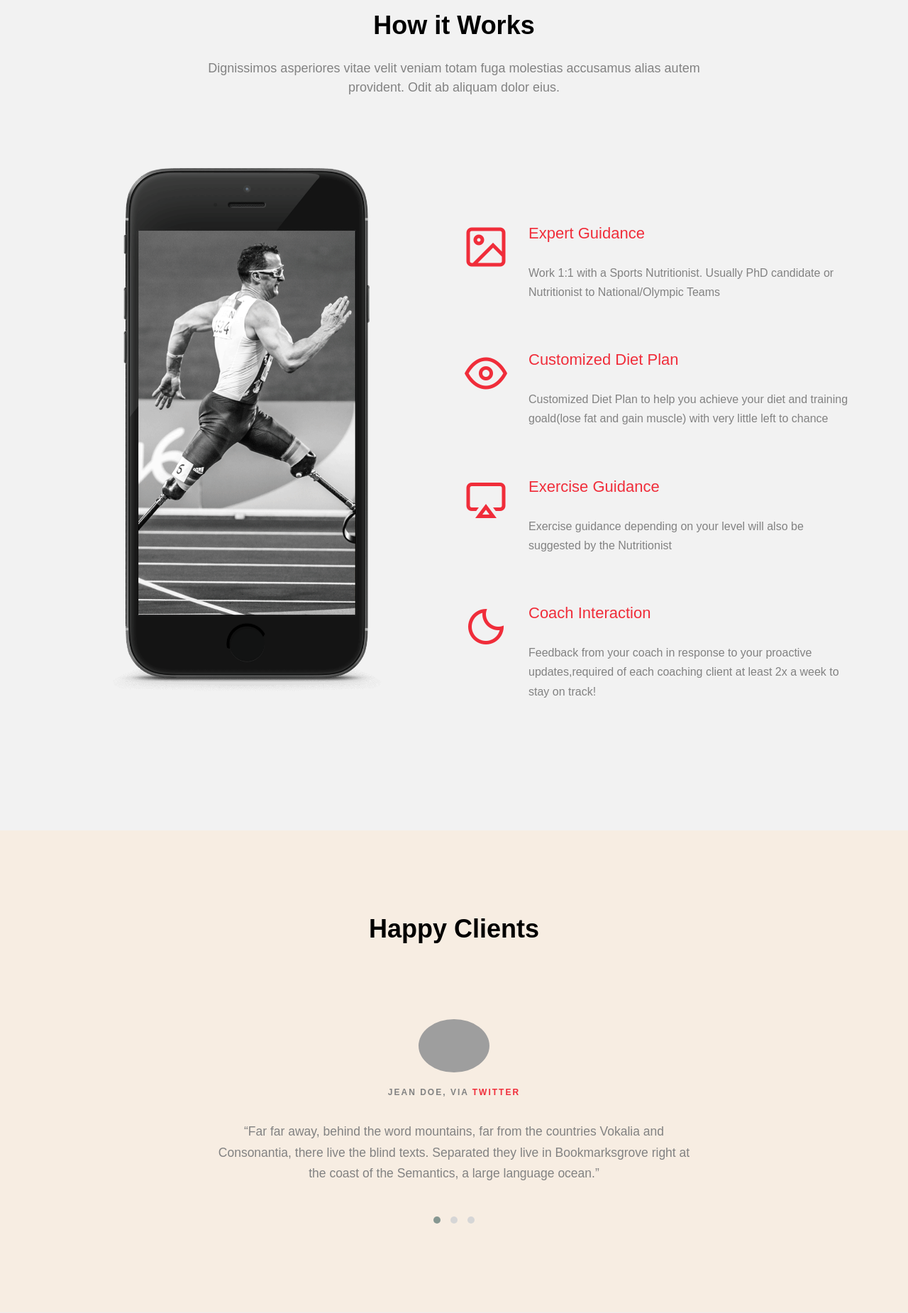
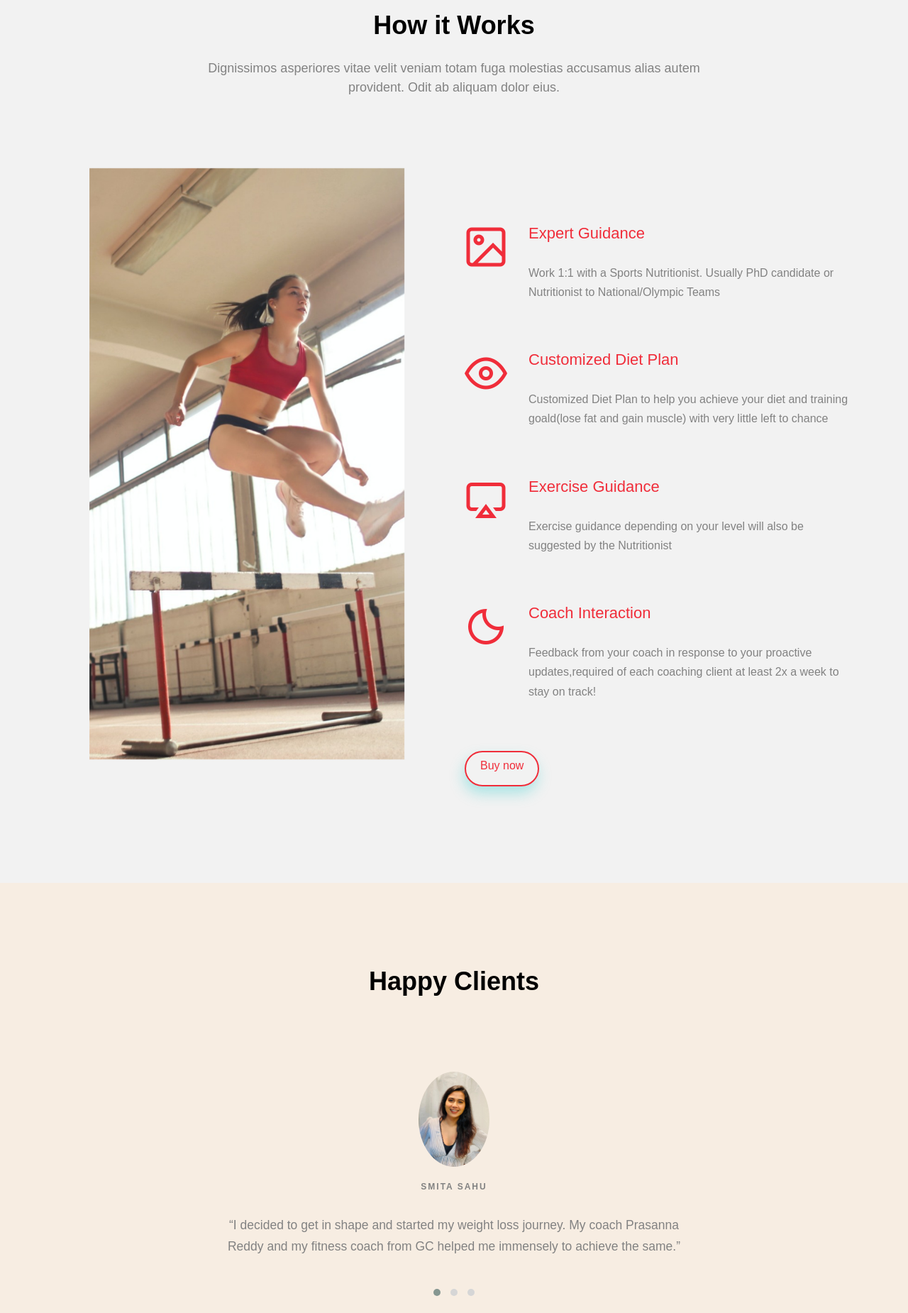
Before and after one commit to hrishavjha/Gym, a Django app: page /product/4 in a window 1280 px wide. Shown: the part 800-2650 px from the top of the page at 71% size. Run offline with Django 3.2, Linux system fonts and the light colour scheme; data comes from the database, SQL or seed files in the repository; both versions use the stored data as it was after the commit; some libraries are stand-ins or nearby versions; some web fonts are replaced; grey boxes are pictures that could not be loaded.

Commit message:
frontend 3

```diff
--- a/static/CSS/style.css
+++ b/static/CSS/style.css
@@ -661,17 +661,17 @@ h1, h2, h3, h4, h5, h6, figure {
 }
 @media screen and (max-width: 1200px) {
   .project-content .col-forth {
-    width: 50%;
+    width: 100%;
   }
 }
 @media screen and (max-width: 992px) {
   .project-content .col-forth {
-    width: 50%;
+    width: 100%;
   }
 }
 @media screen and (max-width: 480px) {
   .project-content .col-forth {
-    width:50%;
+    width:100%;
   }
 }
 .project-content .col-forth .project {
--- a/templates/home/home.html
+++ b/templates/home/home.html
@@ -188,8 +188,8 @@
 			<div class="row row-pb-md">
 				<div class="col-md-4 fh5co-widget">
 					<h3>A Little About Gymcounselor.</h3>
-					<p>Facilis ipsum reprehenderit nemo molestias. Aut cum mollitia reprehenderit. Eos cumque dicta adipisci architecto culpa amet.</p>
-					<p><a class="btn btn-primary btn-outline with-arrow" href="#">Learn More <i class="icon-arrow-right"></i></a></p>
+					<p>We as GymCounselor work with Scientific Principles and Data Backed methodologies to help you see the results that you may have never seen.</p>
+					<p><a class="btn btn-primary btn-outline with-arrow" href="/about">Learn More <i class="icon-arrow-right"></i></a></p>
 				</div>
 				<div class="col-md-2 col-sm-4 col-xs-6 col-md-push-1">
 					<ul class="fh5co-footer-links">
--- a/templates/products/product.html
+++ b/templates/products/product.html
@@ -38,6 +38,7 @@
 					<div class="display-t">
 						<div class="display-tc animate-box" data-animate-effect="fadeIn">
 							<h1>DIET PLAN FOR PCOS</h1>
+							<h2>Get the results you always wanted, with the Diet that works and Exercises that you like.</h2>
 						</div>
 					</div>
 				</div>
@@ -55,7 +56,7 @@
 			<div class="row">
 				<div class="col-md-6">
 					<div class="test">
-						<img class="img-responsive" src="images/iphone.png" alt="iphone">
+						<img class="img-responsive" src="{% static 'images/pcos.jpeg' %}" alt="test">
 					</div>
 				</div>
 				<div class="col-md-6">
@@ -95,6 +96,8 @@
 								<h3>Coach Interaction</h3>
 								<p>Feedback from your coach in response to your proactive updates,required of each coaching client at least 2x a week to stay on track!</p>
 							</div>
+											<p><a class="btn btn-primary btn-outline with-arrow" href="#">Buy now <i class="icon-arrow-right"></i></a></p>
+
 						</div>
 					</div>
 				</div>
@@ -115,33 +118,33 @@
 							<div class="item">
 								<div class="testimony-slide active text-center">
 									<figure>
-										<img src="images/person_1.jpg" alt="user">
+										<img src="{% static 'images/rev1.jpeg' %}" >
 									</figure>
-									<span>Jean Doe, via <a href="#" class="twitter">Twitter</a></span>
+									<span>Smita Sahu</span>
 									<blockquote>
-										<p>&ldquo;Far far away, behind the word mountains, far from the countries Vokalia and Consonantia, there live the blind texts. Separated they live in Bookmarksgrove right at the coast of the Semantics, a large language ocean.&rdquo;</p>
+										<p>&ldquo;I decided to get in shape and started my weight loss journey. My coach Prasanna Reddy and my fitness coach from GC helped me immensely to achieve the same.&rdquo;</p>
 									</blockquote>
 								</div>
 							</div>
 							<div class="item">
 								<div class="testimony-slide active text-center">
 									<figure>
-										<img src="images/person_2.jpg" alt="user">
+										<img src="{% static 'images/rev2.jpg' %}" alt="user">
 									</figure>
-									<span>John Doe, via <a href="#" class="twitter">Twitter</a></span>
+									<span>Anchal Gupta</span>
 									<blockquote>
-										<p>&ldquo;Separated they live in Bookmarksgrove right at the coast of the Semantics, a large language ocean.&rdquo;</p>
+										<p>&ldquo;He used to correct my posture and helped me understand the purpose behind each and every movement. My work out routine includes cardio, strength training and functional training.&rdquo;</p>
 									</blockquote>
 								</div>
 							</div>
 							<div class="item">
 								<div class="testimony-slide active text-center">
 									<figure>
-										<img src="images/person_3.jpg" alt="user">
+										<img src="{% static 'images/rev3.jpeg' %}" alt="user">
 									</figure>
-									<span>John Doe, via <a href="#" class="twitter">Twitter</a></span>
+									<span>Harshita Roy</span>
 									<blockquote>
-										<p>&ldquo;Far from the countries Vokalia and Consonantia, there live the blind texts. Separated they live in Bookmarksgrove right at the coast of the Semantics, a large language ocean.&rdquo;</p>
+										<p>&ldquo;When I decided to seek guidance from my brother, who had successfully lost weight, he redirected me to Gymcounselor's and I enrolled in the PCOS diet plan and they gave me more information about food planning, eating pattern, and the importance of vitamins and minerals. And i was in the best shape of my life in no time&rdquo;</p>
 									</blockquote>
 								</div>
 							</div>
@@ -155,9 +158,9 @@
 		<div class="container">
 			<div class="row row-pb-md">
 				<div class="col-md-4 fh5co-widget">
-					<h3>A Little About Run.</h3>
-					<p>Facilis ipsum reprehenderit nemo molestias. Aut cum mollitia reprehenderit. Eos cumque dicta adipisci architecto culpa amet.</p>
-					<p><a class="btn btn-primary btn-outline with-arrow" href="#">Learn More <i class="icon-arrow-right"></i></a></p>
+					<h3>A Little About GYMCONSELOR.</h3>
+					<p>We as GymCounselor work with Scientific Principles and Data Backed methodologies to help you see the results that you may have never seen.</p>
+					<p><a class="btn btn-primary btn-outline with-arrow" href="/about">Learn More <i class="icon-arrow-right"></i></a></p>
 				</div>
 				<div class="col-md-2 col-sm-4 col-xs-6 col-md-push-1">
 					<ul class="fh5co-footer-links">
```
Also changed, not shown: templates/home/about.html (+10 -15 lines), templates/home/contact.html (+5 -16 lines), templates/home/work.html (+5 -16 lines), templates/services/service.html (+5 -16 lines), db.sqlite3, static/images/about.jpg (added), static/images/lady.png (deleted), static/images/pcos.jpeg (added), static/images/rev1.jpeg (added), static/images/rev2.jpg (added), static/images/rev3.jpeg (added).
